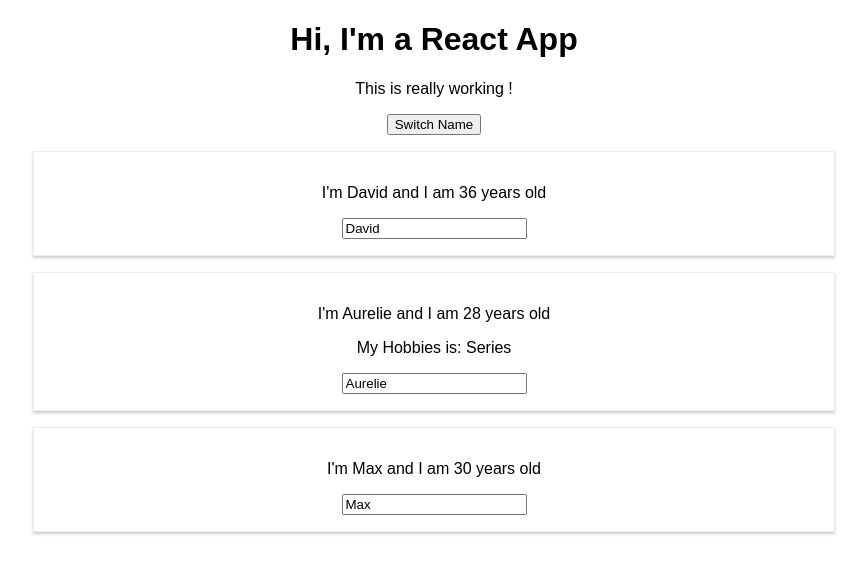
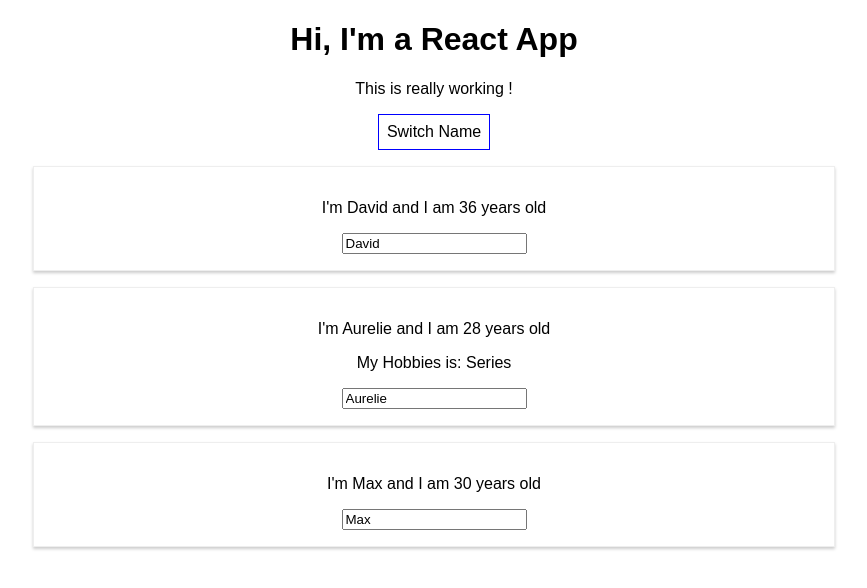
Before and after one commit to Wolfy64/react16, a React (Create React App) app: page / in a window 1280 px wide. Shown: the top 588 px of the page, without its empty margins (206-1073 px from the left). Built offline with nearby package versions, Linux system fonts and the light colour scheme.

Commit message:
Working with Inline Style

```diff
--- a/src/App.js
+++ b/src/App.js
@@ -30,11 +30,21 @@
   }
 
   render() {
+    const style = {
+      backgroundColor: 'white',
+      font: 'inherit',
+      border: '1px solid blue',
+      padding: '8px',
+      cursor: 'pointer'
+    }
+
     return (
       <div className="App">
         <h1>Hi, I'm a React App</h1>
         <p>This is really working !</p>
-        <button onClick={this.switchNameHandler.bind(this, 'Toto')}>Switch Name</button>
+        <button
+          style={style}
+          onClick={this.switchNameHandler.bind(this, 'Toto')}>Switch Name</button>
         <Person
           name={this.state.persons[0].name}
           age={this.state.persons[0].age} />
```
